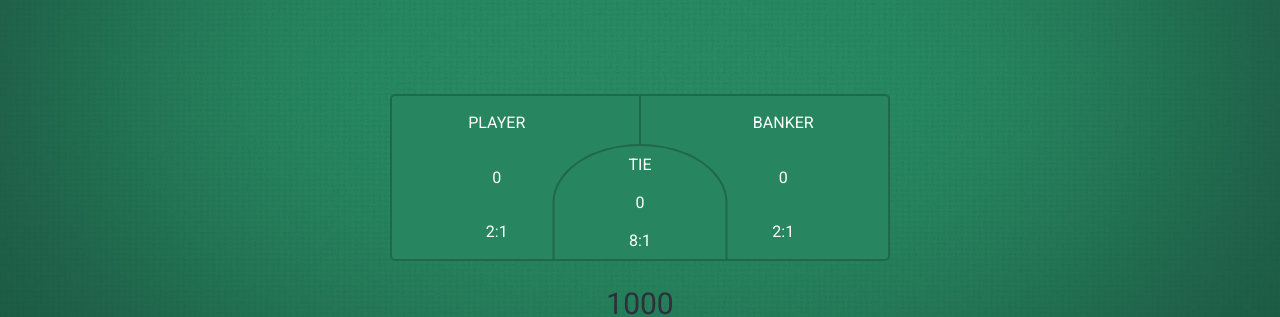
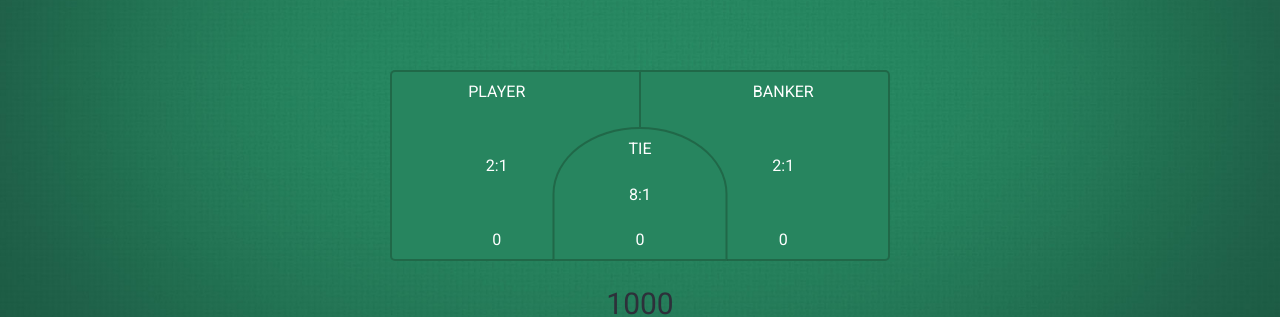
Before and after one commit to DmitriyFriz/baccarat-game, a React (Create React App) app: page / in a window 1280 px wide. Shown: the part 319-636 px from the top of the page. Built offline with nearby package versions, Linux system fonts and the light colour scheme; what chartjs-plugin-zoom would draw is missing.

Commit message:
feat: add bet component

```diff
--- /dev/null
+++ b/src/components/Bet/Bet.module.scss
@@ -0,0 +1,17 @@
+.chipPlace {
+  position: relative;
+  width: 70px;
+  height: 70px;
+}
+
+.chipContainer {
+  position: absolute;
+}
+
+.chipContainer:nth-child(2n) {
+  transform: translate(3px, 3px);
+}
+
+.chipContainer:nth-child(3n) {
+  transform: translate(-3px, -3px);
+}
--- /dev/null
+++ b/src/components/Bet/Bet.tsx
@@ -0,0 +1,31 @@
+import React from 'react';
+import { observer } from 'mobx-react-lite';
+import { TransitionGroup, CSSTransition } from 'react-transition-group';
+import { useStore } from '../../store';
+import { ChipValue } from '../../common/types';
+import { Chip } from '../Chip';
+
+import style from './Bet.module.scss';
+
+interface BetProps {
+  bet: ChipValue[];
+}
+
+export const Bet = observer(({ bet }: BetProps) => {
+  return (
+    <TransitionGroup className={style.chipPlace} onClick={() => console.log('click')}>
+      {bet.map((value, index) => {
+        const key = `${index}${value}`;
+        const nodeRef = React.createRef<HTMLDivElement>();
+
+        return (
+          <CSSTransition classNames="100" timeout={700} key={key} nodeRef={nodeRef} appear={true}>
+            <div key={key} ref={nodeRef} className={style.chipContainer}>
+              <Chip value={value} />
+            </div>
+          </CSSTransition>
+        );
+      })}
+    </TransitionGroup>
+  );
+});
--- /dev/null
+++ b/src/components/Bet/index.ts
@@ -0,0 +1 @@
+export { Bet } from './Bet';
--- a/src/components/BettingPanel/BettingPanel.module.scss
+++ b/src/components/BettingPanel/BettingPanel.module.scss
@@ -7,7 +7,7 @@
 
   gap: 15px;
 
-  height: 200px;
+  height: 250px;
   max-width: 500px;
   width: 100%;
 }
--- a/src/components/BettingPlace/BettingPlace.module.scss
+++ b/src/components/BettingPlace/BettingPlace.module.scss
@@ -46,13 +46,15 @@
 .bet {
   display: flex;
   flex-direction: column;
-  justify-content: space-around;
+  justify-content: space-between;
   align-items: center;
 
   transition: all 0.5s ease;
 
   height: 100%;
   width: 100%;
+  padding-top: 10px;
+  padding-bottom: 10px;
 
   border: 2px solid #1125144d;
 
--- a/src/components/BettingPlace/BettingPlace.tsx
+++ b/src/components/BettingPlace/BettingPlace.tsx
@@ -2,6 +2,7 @@ import React from 'react';
 import { observer } from 'mobx-react-lite';
 import { useStore } from '../../store';
 import { BettingName, ratioByBettingName } from '../../common/gameData';
+import { Bet } from '../Bet';
 
 import style from './BettingPlace.module.scss';
 
@@ -13,6 +14,8 @@ export const BettingPlace = observer(({ bettingName }: BettingPlaceProps) => {
   const bettingStore = useStore('bettingStore');
   const ratio = ratioByBettingName[bettingName];
   const amount = bettingStore.selectBetAmountByName(bettingName);
+
+  const bet = bettingStore.selectBetByName(bettingName);
 
   return (
     <label htmlFor={bettingName} className={style.bettingContainer}>
@@ -27,8 +30,8 @@ export const BettingPlace = observer(({ bettingName }: BettingPlaceProps) => {
       />
       <div className={style.bet}>
         <p>{bettingName}</p>
+        {bet.length > 0 ? <Bet bet={bet} /> : <p>{ratio}:1</p>}
         <p>{amount}</p>
-        <p>{ratio}:1</p>
       </div>
     </label>
   );
--- a/src/store/BettingStore.ts
+++ b/src/store/BettingStore.ts
@@ -41,6 +41,10 @@ export class BettingStore {
         this.balance += value;
       }
     }
+  }
+
+  selectBetByName(name: BettingName) {
+    return this.bets[name];
   }
 
   selectBetAmountByName(name: BettingName) {
```
